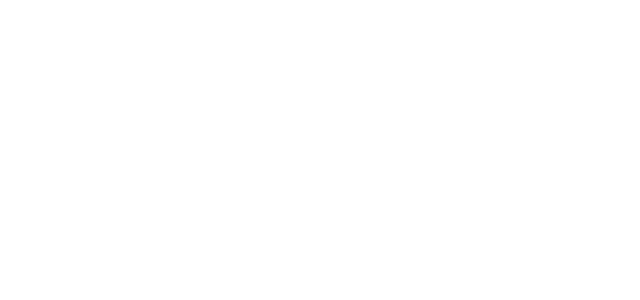
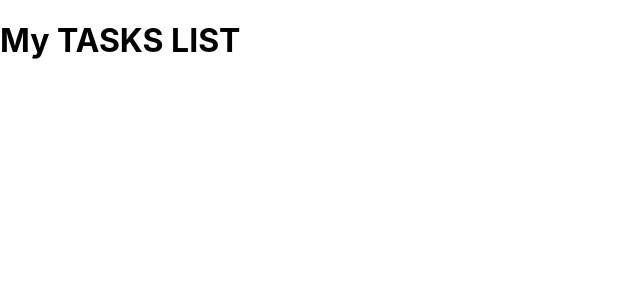
Before and after one commit to leib-ran/tasks_handler_react, a React (Create React App) app: page / in a window 1280 px wide. Shown: the top 300 px of the page, without its empty margins (0-640 px from the left). Built offline with nearby package versions, Linux system fonts and the light colour scheme.

Commit message:
Board component structure the class

```diff
--- a/src/App.js
+++ b/src/App.js
@@ -1,9 +1,10 @@
 import "./App.css";
+import Board from "./components/board/Board";
 
 function App() {
   return (
     <div className="App">
-      <header className="App-header"></header>
+      <Board></Board>
     </div>
   );
 }
--- a/src/components/board/Board.jsx
+++ b/src/components/board/Board.jsx
@@ -0,0 +1,11 @@
+import React from "react";
+
+export default class Board extends React.Component {
+  constructor() {
+    super();
+    this.state = {};
+  }
+  render() {
+    return <h1>My TASKS LIST</h1>;
+  }
+}
```
